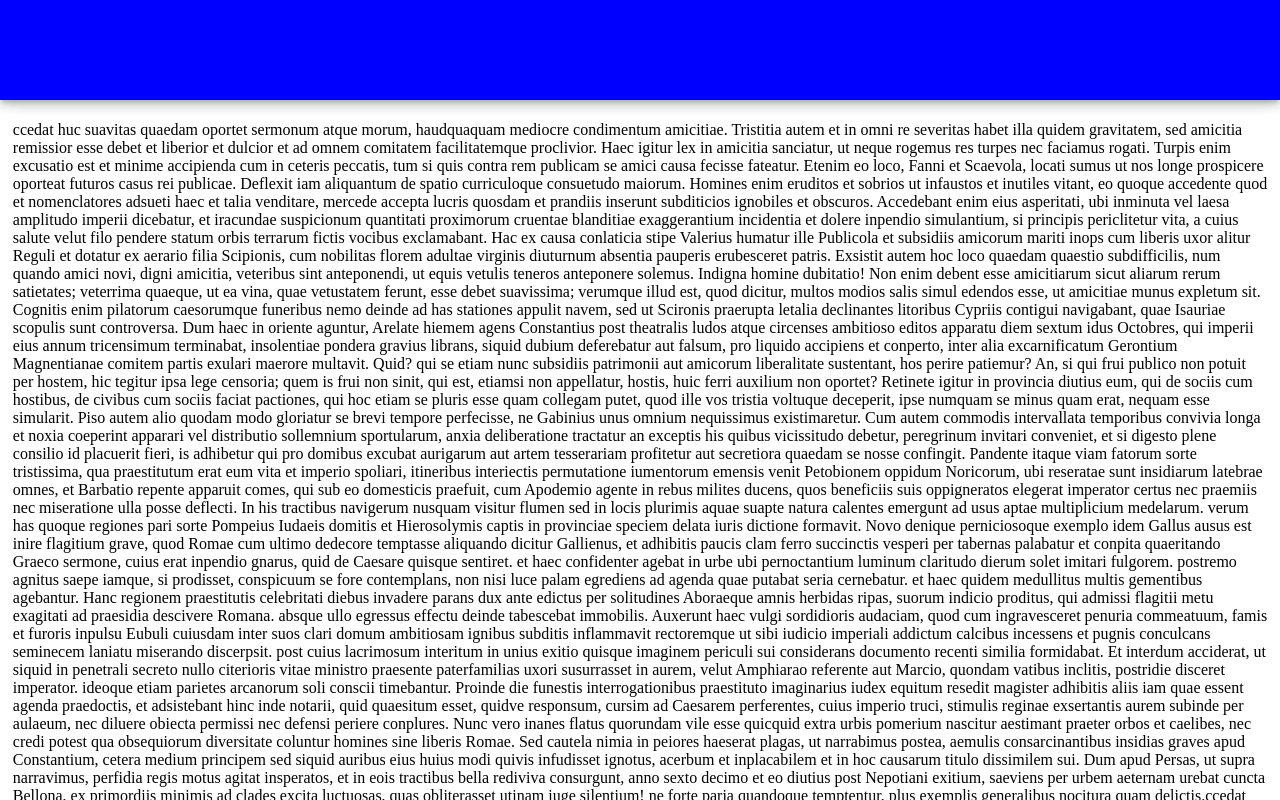
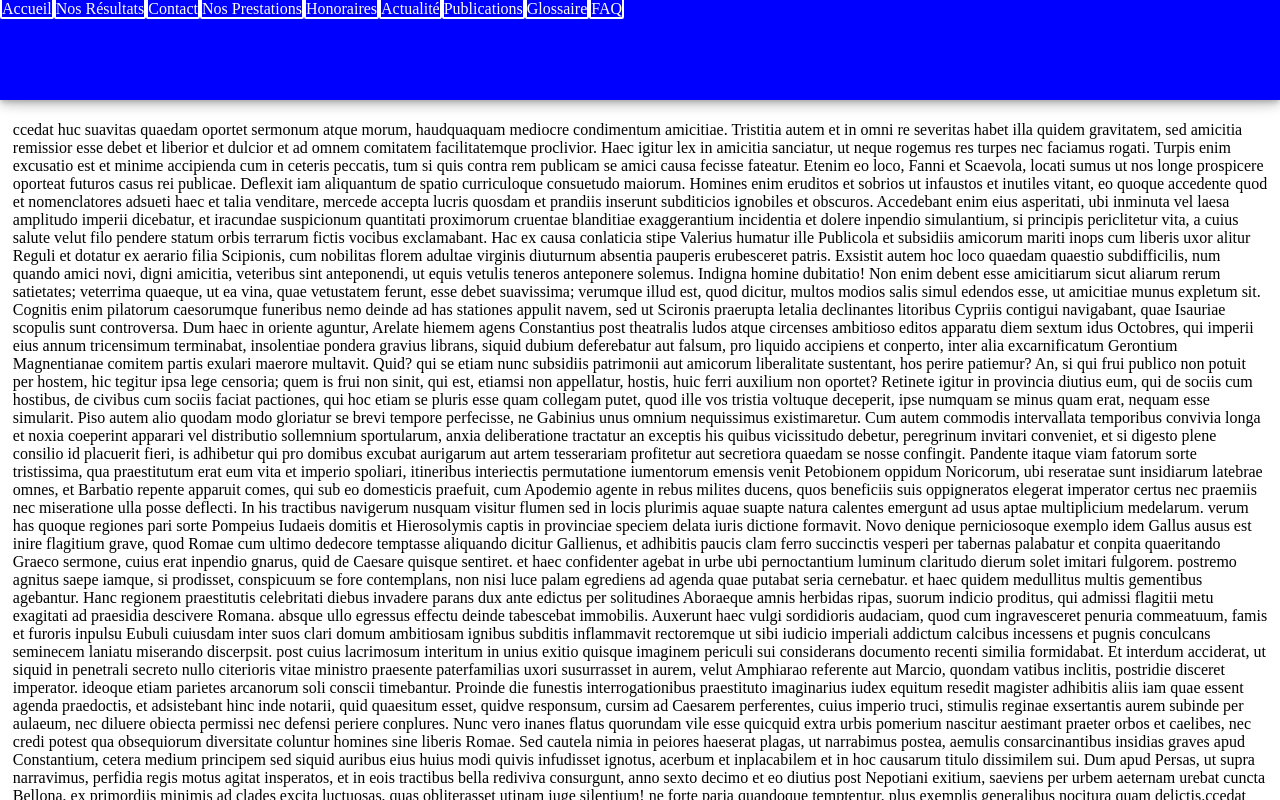
Before and after one commit to Reapy13/door, an Angular app: page / in a window 1280 px wide. Shown: the top 800 px of the page. Built offline with nearby package versions, Linux system fonts and the light colour scheme.

Commit message:
feat(#3) : Adds buttons and labels

```diff
--- a/src/app/components/head-banner/head-banner.component.css
+++ b/src/app/components/head-banner/head-banner.component.css
@@ -6,3 +6,12 @@
   color : white;
   box-shadow: 0 3px 5px -1px rgba(0,0,0,.2),0 6px 10px 0 rgba(0,0,0,.14),0 1px 18px 0 rgba(0,0,0,.12);
 }
+
+.head-banner-button {
+  border: white 2px solid;
+  border-radius: 2px 2px 2px 2px;
+  height: 20px;
+  width: 35px;
+  display: inline;
+  cursor: pointer;
+}
--- a/src/app/components/head-banner/head-banner.component.html
+++ b/src/app/components/head-banner/head-banner.component.html
@@ -1,3 +1,3 @@
 <nav class="header-banner">
-  <div></div>
+  <div class="head-banner-button" *ngFor="let label of labels" (click)="logLabel(label)">{{label}}</div>
 </nav>
--- a/src/app/components/head-banner/head-banner.component.ts
+++ b/src/app/components/head-banner/head-banner.component.ts
@@ -7,9 +7,21 @@ import { Component, OnInit } from '@angular/core';
 })
 export class HeadBannerComponent implements OnInit {
 
-  constructor() { }
+  private labels: Array<string> = ['Accueil',
+    'Nos Résultats',
+    'Contact',
+    'Nos Prestations',
+    'Honoraires',
+    'Actualité',
+    'Publications',
+    'Glossaire',
+    'FAQ'];
 
-  ngOnInit() {
+  constructor() {  }
+
+  ngOnInit() {  }
+
+  logLabel(label: string) {
+    console.log('Message : ' + label);
   }
-
 }
```
Also changed, not shown: 1 other file (tests, documents, lock files or other folders).
